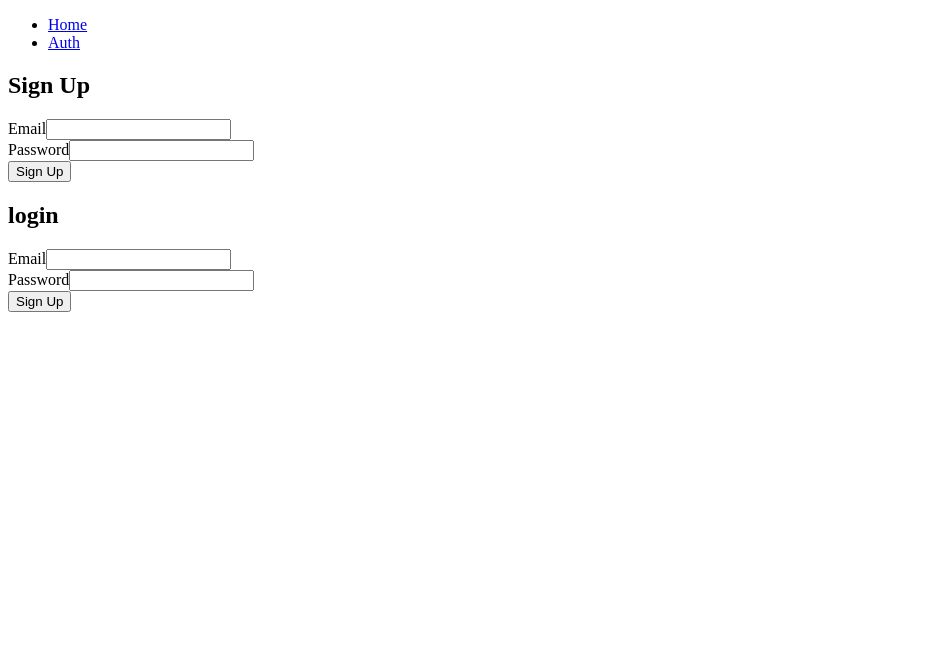
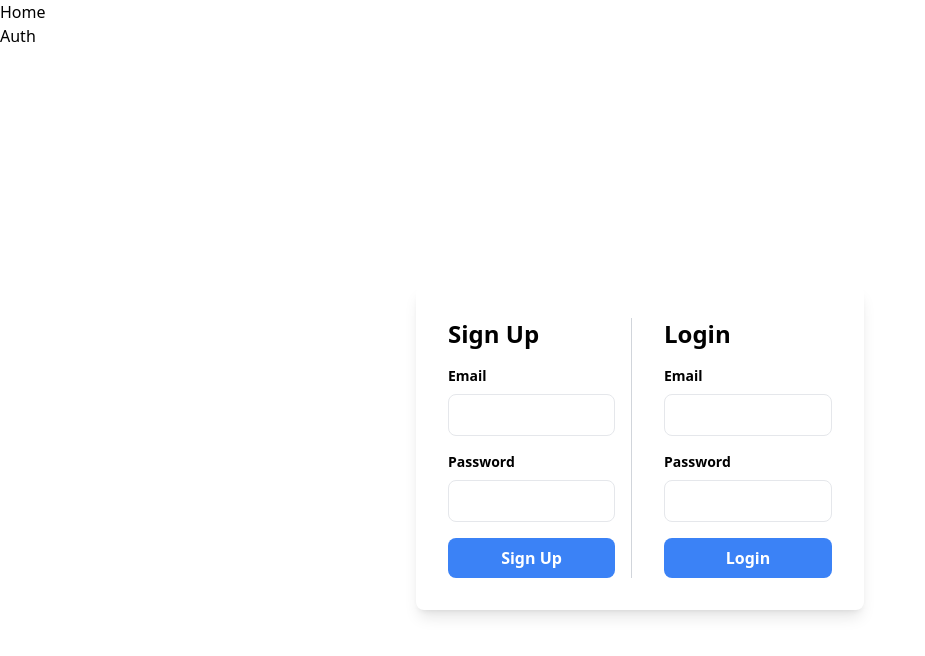
Before and after one commit to Edwardb11/nuxt, a Nuxt app in the folder nuxt-supabase/: page /auth in a window 1280 px wide. Shown: the top 656 px of the page, without its empty margins (0-925 px from the left). Built offline with nearby package versions, Linux system fonts and the light colour scheme; no server answers.

Commit message:
feat: styles

```diff
--- a/nuxt-supabase/nuxt.config.ts
+++ b/nuxt-supabase/nuxt.config.ts
@@ -1,7 +1,8 @@
 // https://nuxt.com/docs/api/configuration/nuxt-config
 export default defineNuxtConfig({
   devtools: { enabled: true },
-  modules: ["@nuxtjs/supabase"],
+  modules: ["@nuxtjs/supabase", "@nuxtjs/tailwindcss"],
+
   supabase: {
     url: process.env.SUPABASE_URL,
     key: process.env.SUPABASE_KEY,
--- a/nuxt-supabase/package.json
+++ b/nuxt-supabase/package.json
@@ -15,6 +15,9 @@
     "vue-router": "^4.2.5"
   },
   "devDependencies": {
-    "@nuxtjs/supabase": "^1.1.6"
+    "@nuxtjs/supabase": "^1.1.6",
+    "autoprefixer": "^10.4.17",
+    "postcss": "^8.4.35",
+    "tailwindcss": "^3.4.1"
   }
 }
--- a/nuxt-supabase/pages/auth.vue
+++ b/nuxt-supabase/pages/auth.vue
@@ -1,54 +1,61 @@
 <template>
-    <section>
-  <h2>Sign Up</h2>
+    <section class="flex justify-center items-center h-screen">
+      <div class="max-w-md mx-auto bg-white p-8 shadow-lg rounded-lg flex">
+        <div class="w-1/2 mr-2 pr-4 border-r border-gray-300">
+          <h2 class="text-2xl font-bold mb-4">Sign Up</h2>
           <form @submit.prevent="signUp">
-    <div>
-        <label for="email">Email</label>
+            <div class="mb-4">
+              <label for="email" class="block text-sm font-semibold mb-2">Email</label>
               <input
                 type="email"
                 id="email"
                 v-model="createUser.email"
+                class="w-full px-3 py-2 border rounded-lg focus:outline-none focus:border-blue-500"
               />
             </div>
-    <div>
-        <label for="password">Password</label>
+            <div class="mb-4">
+              <label for="password" class="block text-sm font-semibold mb-2">Password</label>
               <input
                 type="password"
                 id="password"
                 v-model="createUser.password"
+                class="w-full px-3 py-2 border rounded-lg focus:outline-none focus:border-blue-500"
               />
             </div>
-    <button type="submit">Sign Up</button>
+            <button type="submit" class="w-full bg-blue-500 text-white font-bold py-2 px-4 rounded-lg">Sign Up</button>
           </form>
-    </section>
-    <section>
-  <h2>login</h2>
+        </div>
+
+        <div class="w-1/2 ml-2 pl-4">
+          <h2 class="text-2xl font-bold mb-4">Login</h2>
           <form @submit.prevent="login">
-    <div>
-        <label for="email">Email</label>
+            <div class="mb-4">
+              <label for="email" class="block text-sm font-semibold mb-2">Email</label>
               <input
                 type="email"
                 id="email"
                 v-model="loginUser.email"
+                class="w-full px-3 py-2 border rounded-lg focus:outline-none focus:border-blue-500"
               />
             </div>
-    <div>
-        <label for="password">Password</label>
+            <div class="mb-4">
+              <label for="password" class="block text-sm font-semibold mb-2">Password</label>
               <input
                 type="password"
                 id="password"
                 v-model="loginUser.password"
+                class="w-full px-3 py-2 border rounded-lg focus:outline-none focus:border-blue-500"
               />
             </div>
-    <button type="submit">Sign Up</button>
+            <button type="submit" class="w-full bg-blue-500 text-white font-bold py-2 px-4 rounded-lg">Login</button>
           </form>
+        </div>
+      </div>
     </section>
   </template>
 
   <script lang="ts" setup>
   import { reactive } from 'vue'
-
-
     const supabase = useSupabaseClient()
 
   const createUser = reactive({
@@ -60,7 +67,7 @@ const loginUser = reactive({
     password: '',
   })
   const signUp = async () => {
-  const { user, session, error } = await supabase.auth.signUp({
+    const {  error } = await supabase.auth.signUp({
       email: createUser.email,
       password: createUser.password,
     })
@@ -74,5 +81,4 @@ const login = async () => {
     })
     error ? alert(error): navigateTo('/protected')
   }
-
   </script>
--- /dev/null
+++ b/nuxt-supabase/tailwind.config.js
@@ -0,0 +1,8 @@
+/** @type {import('tailwindcss').Config} */
+export default {
+  content: [],
+  theme: {
+    extend: {},
+  },
+  plugins: [],
+}
```
Also changed, not shown: 1 other file (tests, documents, lock files or other folders). Lines whose indentation alone changed are shown as unchanged.
